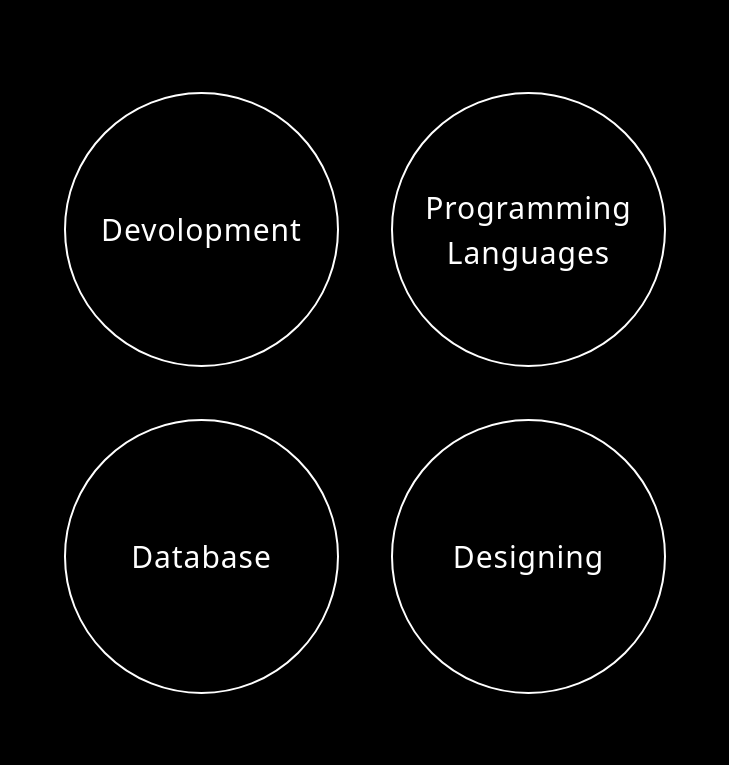
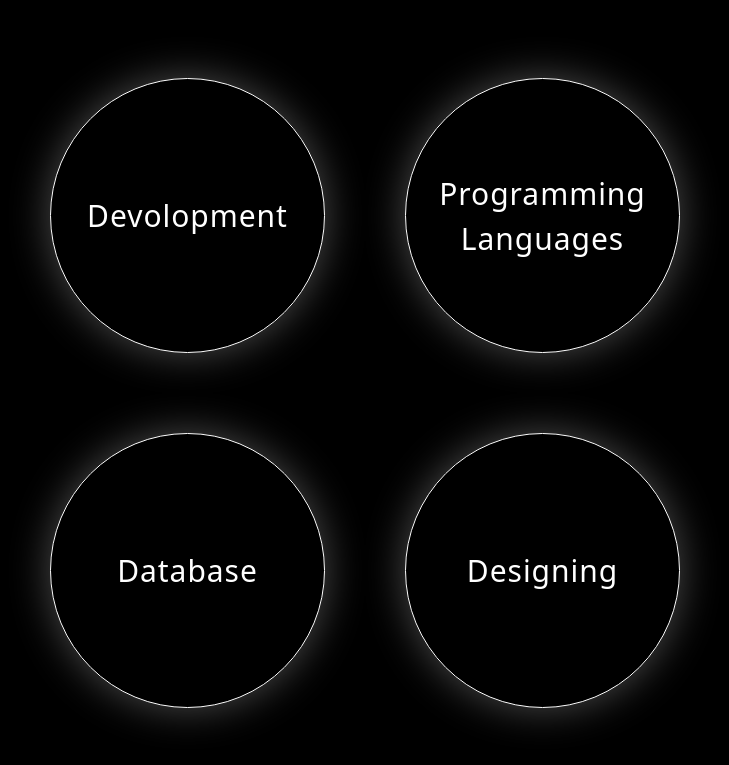
Before and after one commit to NAbinav/Abinav, a Next.js app: page / in a window 1280 px wide. Shown: the part 2007-2772 px from the top of the page, without its empty margins (275-1004 px from the left). Built offline with nearby package versions, Linux system fonts and the light colour scheme.

Commit message:
shadow zoom

```diff
--- a/src/app/globals.css
+++ b/src/app/globals.css
@@ -249,17 +249,17 @@ ul {
 }
 
 .circle {
-  width: '275px';
-  height: '275px';
-  border-radius: '50%';
-  border: '2px';
-  border-color: wheat;
-  margin: '10px';
+  position: sticky;
+  height: 275px;
+  width: 275px;
+  border: 1px solid white;
+  border-radius: 50%;
   justify-content: center;
   align-content: center;
   text-align: center;
   cursor: pointer;
-  transition: width 300ms height 300ms;
+  box-shadow: 0px 0px 40px rgba(255,255,255,0.3);
+  transition: all 1s;
 
 }
 .circle:hover{
@@ -273,7 +273,7 @@ ul {
   flex-wrap: wrap;
   width: 880px;
   row-gap: 6rem;
-  gap:2rem;
+  gap:5rem;
   margin: 0 auto;
 
 
--- a/src/app/skills.tsx
+++ b/src/app/skills.tsx
@@ -1,5 +1,5 @@
 "use client";
-import React from "react";
+import React, { useState } from "react";
 import { Reveal } from "react-awesome-reveal";
 import { Name } from "./home";
 import { others } from "./home";
@@ -7,34 +7,26 @@ import { others } from "./home";
 const containerStyle = {};
 
 const Skills = () => {
-  let a = "275px";
-  const circleStyle = {
-    width: a,
-    height: a,
-    borderRadius: "50%",
-    border: "2px solid white",
-    margin: "10px",
-  };
   return (
     <main className="">
       <div style={{ height: "100dvh" }} className="container ">
         <Reveal keyframes={Name} delay={300}>
-          <div style={circleStyle} className="circle hover:w-80 h-80">
+          <div className="circle">
             <div>Devolopment </div>
           </div>
         </Reveal>
         <Reveal keyframes={Name} delay={250}>
-          <div style={circleStyle} className="circle">
+          <div className="circle hover:shadow-[0_0px_60px] hover:shadow-emerald-600 ">
             <div>Programming Languages </div>
           </div>
         </Reveal>
         <Reveal keyframes={Name} delay={300}>
-          <div style={circleStyle} className="circle">
+          <div className="circle">
             <div>Database </div>
           </div>
         </Reveal>
         <Reveal keyframes={Name}>
-          <div style={circleStyle} className="circle">
+          <div className="circle">
             <div>Designing </div>
           </div>
         </Reveal>
```
